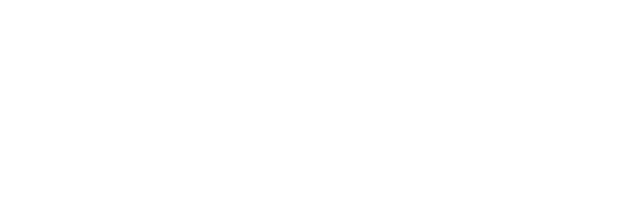
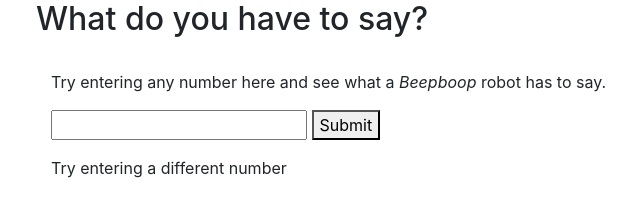
Before and after one commit to mashachicken/beepboop, a plain HTML site: page index.html in a window 1280 px wide. Shown: the whole page, without its empty margins (49-689 px from the left). Drawn offline with nearby package versions, Linux system fonts and the light colour scheme.

Commit message:
add html (form)

```diff
--- a/index.html
+++ b/index.html
@@ -1,11 +1,24 @@
 <html lang="en">
 <head>
-  <meta charset="UTF-8">
-  <meta http-equiv="X-UA-Compatible" content="IE=edge">
-  <meta name="viewport" content="width=device-width, initial-scale=1.0">
-  <title>Document</title>
+  <title>Beep Boop</title>
+  <link rel="stylesheet" href="https://stackpath.bootstrapcdn.com/bootstrap/4.5.0/css/bootstrap.min.css" integrity="sha384-9aIt2nRpC12Uk9gS9baDl411NQApFmC26EwAOH8WgZl5MYYxFfc+NcPb1dKGj7Sk" crossorigin="anonymous">
+  <link href="css/styles.css" rel="stylesheet" type="text/css">
+  <script src="https://ajax.googleapis.com/ajax/libs/jquery/3.5.1/jquery.min.js"></script>
+  <script src="js/scripts.js"></script>
 </head>
 <body>
-
+  <div class ="container">
+    <h2>What do you have to say?</h2> <br>
+    <div class="container">
+      <p> Try entering any number here and see what a <em>Beepboop</em> robot has to say. <br>
+      <form id="enterNumber">
+        <input type="number">
+        <button type="submut"> Submit </button>
+      </form>
+        <div id="noResult">
+          Try entering a different number
+        </div>
+    </div>
+  </div>
 </body>
 </html>
```
